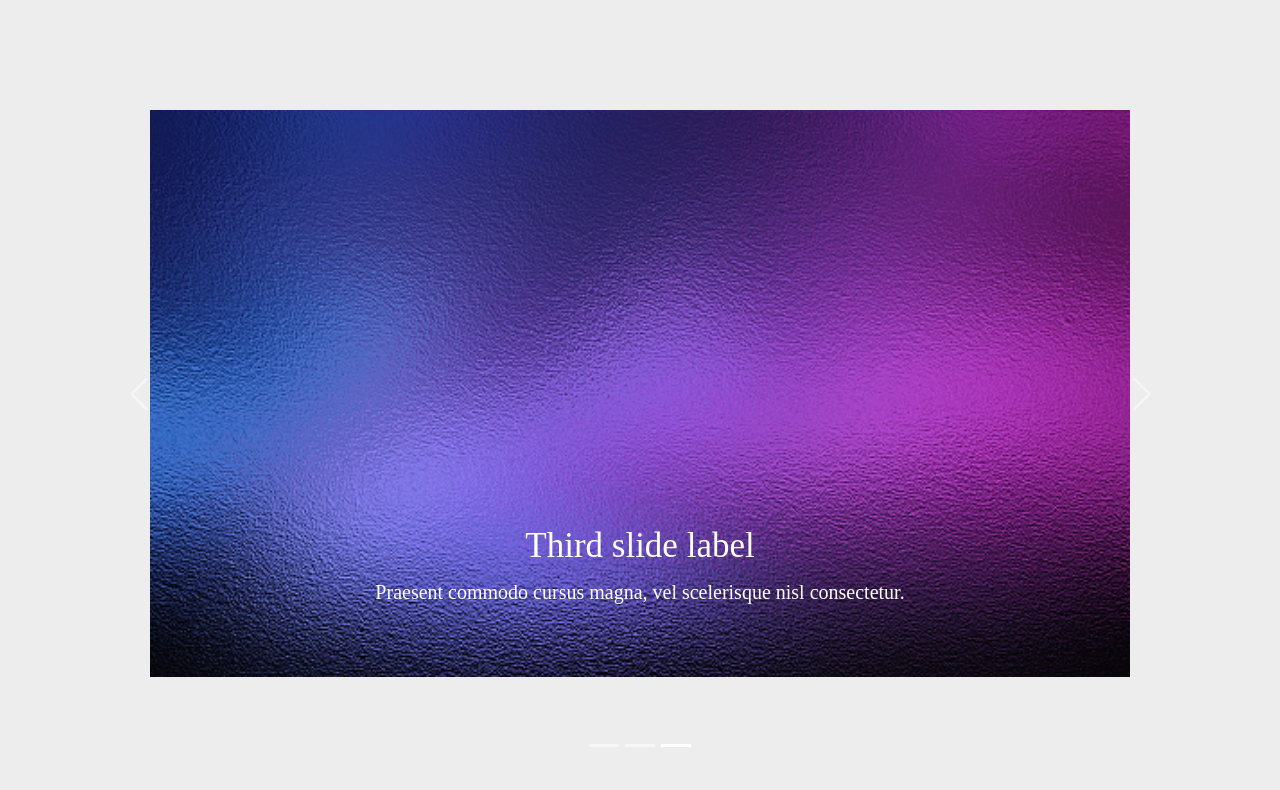
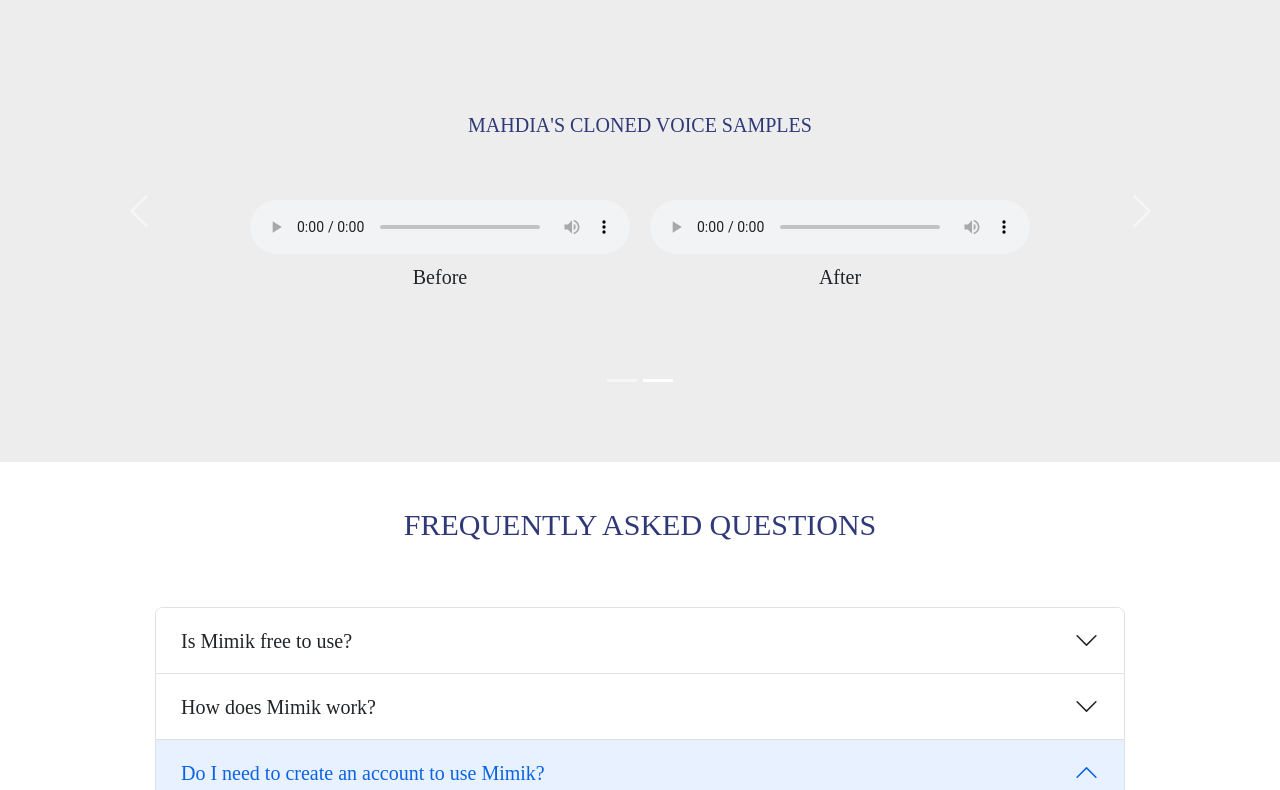
Before and after one commit to mrashid2019/Mimik, a React (Create React App) app in the folder mimik-website/: page / in a window 1280 px wide. Shown: the part 2710-3500 px from the top of the page. Built offline with nearby package versions, Linux system fonts and the light colour scheme; no server answers; a web font is replaced by a local one.

Commit message:
added model examples

```diff
--- a/mimik-website/src/pages/index.js
+++ b/mimik-website/src/pages/index.js
@@ -13,8 +13,12 @@
 import glass from './/key-feature-icons/magnifying-glass.svg'
 
 import logo from './head-background.jpg'
-import audio1 from './audio/After_Adrian01.m4a'
-import audio2 from './audio/Before_Adrian01.m4a'
+
+import adrian_audio1 from './audio/Before_Adrian01.m4a'
+import adrian_audio2 from './audio/After_Adrian01.m4a'
+
+import mahdia_audio1 from './audio/Before_Mahdia01.m4a'
+import mahdia_audio2 from './audio/After_Mahdia01.m4a'
 
 
 const Home = () => {
@@ -68,42 +72,53 @@
 	<div className='background'>
 	<div style={{fontSize: 30, color: '#303978', textAlign: 'center', paddingTop: 30,fontFamily: 'IM Fell Double Pica'}}>MODEL EXAMPLES</div>
     <Carousel style={{padding: 100}}>
-      <Carousel.Item interval={1000}>
-      <div>
+      <Carousel.Item interval={3000}>
+      <div style={{textAlign: 'center', color: '#303978', paddingBottom: 60, fontSize: 20}}>ADRIAN'S CLONED VOICE SAMPLES</div>
+      <div style={{paddingLeft: 100, paddingRight: 100}}>
       <div style={{display: "flex"}}>
       <div style={{flex: 1, marginRight: 20}}>
-        {/* <img className="d-block w-100" src={bolt} alt="First slide" /> */}
         <audio controls style={{width: "100%"}}>
-          <source src={audio2} type="audio/mp4" />
+          <source src={adrian_audio1} type="audio/mp4" />
         </audio>
-        <p>Before</p>
+        <p style={{textAlign: 'center'}}>Before</p>
       </div>
       <div style={{flex: 1}}>
-        {/* <img className="d-block w-100" src={coins} alt="First slide" /> */}
         <audio controls style={{width: "100%"}}>
-          <source src={audio1} type="audio/mp4" />
+          <source src={adrian_audio2} type="audio/mp4" />
         </audio>
-        <p>After</p>
+        <p style={{textAlign: 'center'}}>After</p>
       </div>
-    </div>
-    </div>
-        {/* <Carousel.Caption>
+      </div>
+      </div>
+      {/* <Carousel.Caption style={{paddingTop: 700, color: '#fff'}}>
           <h3>First slide label</h3>
           <p>Nulla vitae elit libero, a pharetra augue mollis interdum.</p>
         </Carousel.Caption> */}
       </Carousel.Item>
-      <Carousel.Item interval={500}>
-        <img
-          className="d-block w-100"
-          src={logo}
-          alt="Second slide"
-        />
-        <Carousel.Caption>
+      <Carousel.Item interval={3000}>
+      <div style={{textAlign: 'center', color: '#303978', paddingBottom: 60, fontSize: 20}}>MAHDIA'S CLONED VOICE SAMPLES</div>
+      <div style={{paddingLeft: 100, paddingRight: 100}}>
+      <div style={{display: "flex"}}>
+      <div style={{flex: 1, marginRight: 20}}>
+        <audio controls style={{width: "100%"}}>
+          <source src={mahdia_audio1} type="audio/mp4" />
+        </audio>
+        <p style={{textAlign: 'center'}}>Before</p>
+      </div>
+      <div style={{flex: 1}}>
+        <audio controls style={{width: "100%"}}>
+          <source src={mahdia_audio2} type="audio/mp4" />
+        </audio>
+        <p style={{textAlign: 'center'}}>After</p>
+      </div>
+      </div>
+      </div>
+        {/* <Carousel.Caption>
           <h3>Second slide label</h3>
           <p>Lorem ipsum dolor sit amet, consectetur adipiscing elit.</p>
-        </Carousel.Caption>
+        </Carousel.Caption> */}
       </Carousel.Item>
-      <Carousel.Item>
+      {/* <Carousel.Item>
         <img
           className="d-block w-100"
           src={logo}
@@ -115,7 +130,7 @@
             Praesent commodo cursus magna, vel scelerisque nisl consectetur.
           </p>
         </Carousel.Caption>
-      </Carousel.Item>
+      </Carousel.Item> */}
     </Carousel>
 	</div>
 
```
Also changed, not shown: 2 other files (tests, documents, lock files or other folders).
